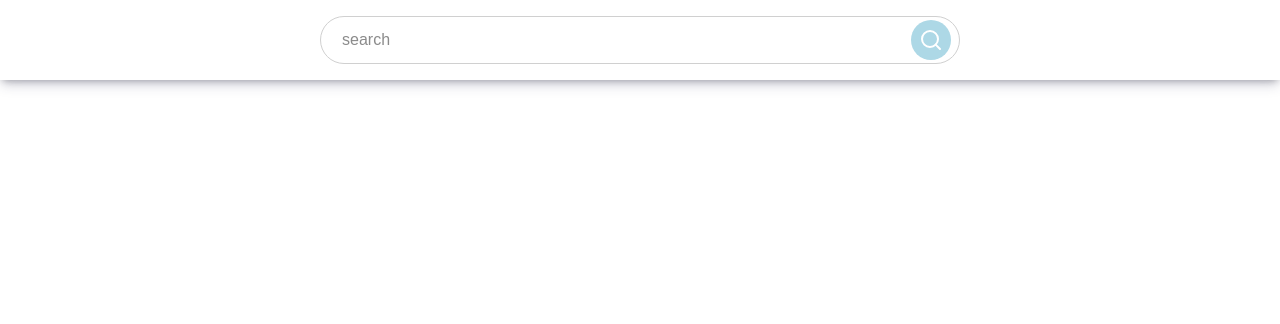
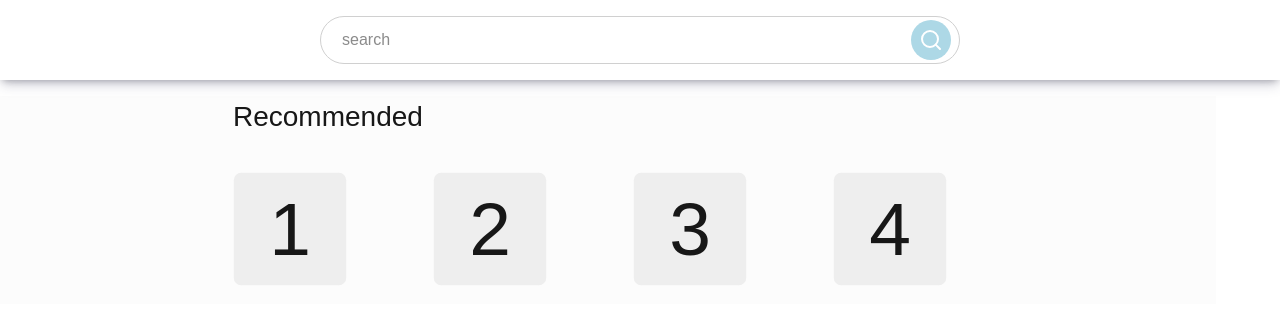
Before and after one commit to nfowlie/next-shopping, a Next.js app: page / in a window 1280 px wide. Shown: the top 324 px of the page. Built offline with nearby package versions, Linux system fonts and the light colour scheme.

Commit message:
Carousel with stepping

```diff
--- /dev/null
+++ b/app/components/carousel.tsx
@@ -0,0 +1,25 @@
+import styles from "@/app/ui/carousel.module.css"
+import Slide from "./slide"
+
+export default function Carousel(props: { title: string; slideCount: number }) {
+	const title = props.title
+	const slides = []
+	for (let i = 1; i <= props.slideCount; i++) {
+		slides[i] = i
+	}
+
+	const slideItems = slides.map((slide) => {
+		return <Slide key={slide} slideCount={slide}></Slide>
+	})
+
+	return (
+		<div className={styles.category}>
+			<h2 className={styles.title}>{title}</h2>
+			<div className={styles.slider}>
+				<div className={styles.slides}>
+					{slideItems}
+				</div>
+			</div>
+		</div>
+	)
+}
--- /dev/null
+++ b/app/components/slide.tsx
@@ -0,0 +1,10 @@
+import styles from "@/app/ui/carousel.module.css"
+
+export default function slide(props) {
+	const slideNumber = props.slideCount
+	return (
+		<div className={styles.slide}>
+			{slideNumber}
+		</div>
+	)
+}
--- a/app/page.tsx
+++ b/app/page.tsx
@@ -1,7 +1,10 @@
 import styles from "@/app/ui/home.module.css"
+import Carousel from "./components/carousel";
 
 export default function Home() {
 	return (
-		<main className={styles.main}></main>
+		<main className={styles.main}>
+			<Carousel title="Recommended" slideCount={10} />
+		</main>
 	);
 }
--- /dev/null
+++ b/app/ui/carousel.module.css
@@ -0,0 +1,69 @@
+.category {
+	--slide-width: 300px;
+	--slide-gap: 50px;
+	display: grid;
+	gap: 1rem;
+}
+
+@media screen {
+	.category {
+		--slide-width: 150px;
+		--slide-gap: 50px;
+	}
+}
+
+.title {
+	font-size: 1.75rem;
+}
+
+.slider {
+	overflow: hidden;
+	width: calc((var(--slide-width)*4) + (var(--slide-gap)*3));
+}
+
+.slides {
+	display: flex;
+	overflow-x: auto;
+	scroll-snap-type: x mandatory;
+	scroll-behavior: smooth;
+	gap: var(--slide-gap);
+	overflow-y: hidden;
+}
+
+.slides::-webkit-scrollbar {
+	width: 10px;
+	height: 10px;
+}
+
+.slides::-webkit-scrollbar-thumb {
+	background: black;
+	border-radius: 10px;
+}
+
+.slides.slides::-webkit-scrollbar-track {
+	background: transparent;
+}
+
+.slide {
+	position: absolute;
+	scroll-snap-align: start;
+	flex-shrink: 0;
+	width: var(--slide-width);
+	height: var(--slide-width);
+	border-radius: 10px;
+	background: #eee;
+	transform-origin: center center;
+	transform: scale(.75);
+	transition: transform 0.5s;
+	position: relative;
+
+	display: flex;
+	justify-content: center;
+	align-items: center;
+	font-size: 100px;
+	counter-increment: slide;
+}
+
+.slide:hover {
+	transform: scale(1);
+}
--- a/app/ui/home.module.css
+++ b/app/ui/home.module.css
@@ -1,3 +1,6 @@
 .main {
 	background-color: var(--light-2);
+	width: clamp(95vw, 85vw, 900px);
+	display: flex;
+	justify-content: center;
 }
--- a/app/ui/top-bar.module.css
+++ b/app/ui/top-bar.module.css
@@ -4,5 +4,7 @@
 	display: flex;
 	justify-content: center;
 	align-items: center;
+	isolation: isolate;
 	box-shadow: rgba(50, 50, 93, 0.25) 0px 6px 12px -2px, rgba(0, 0, 0, 0.3) 0px 3px 7px -3px;
+	margin-block-end: 1rem;
 }
```
